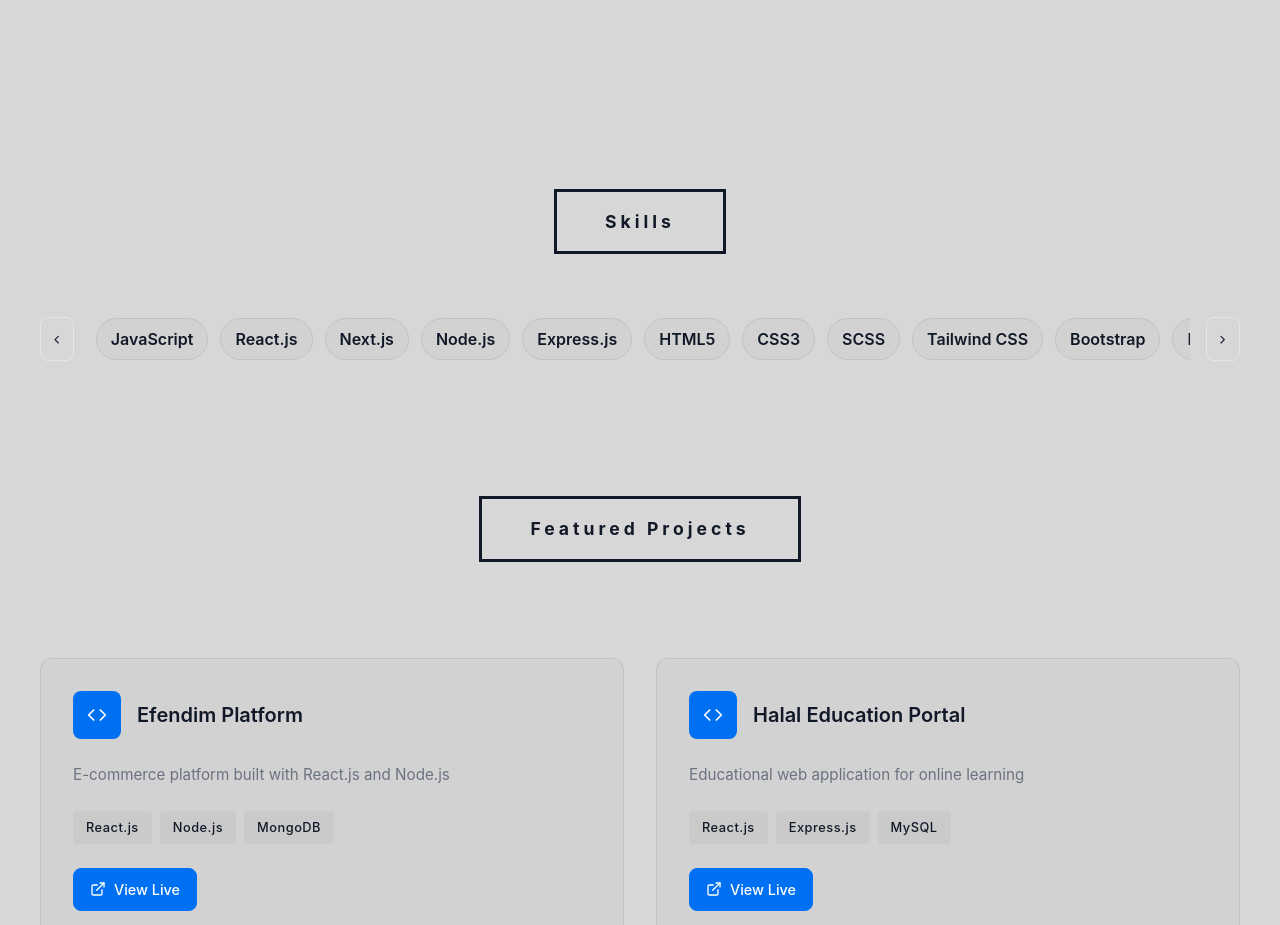
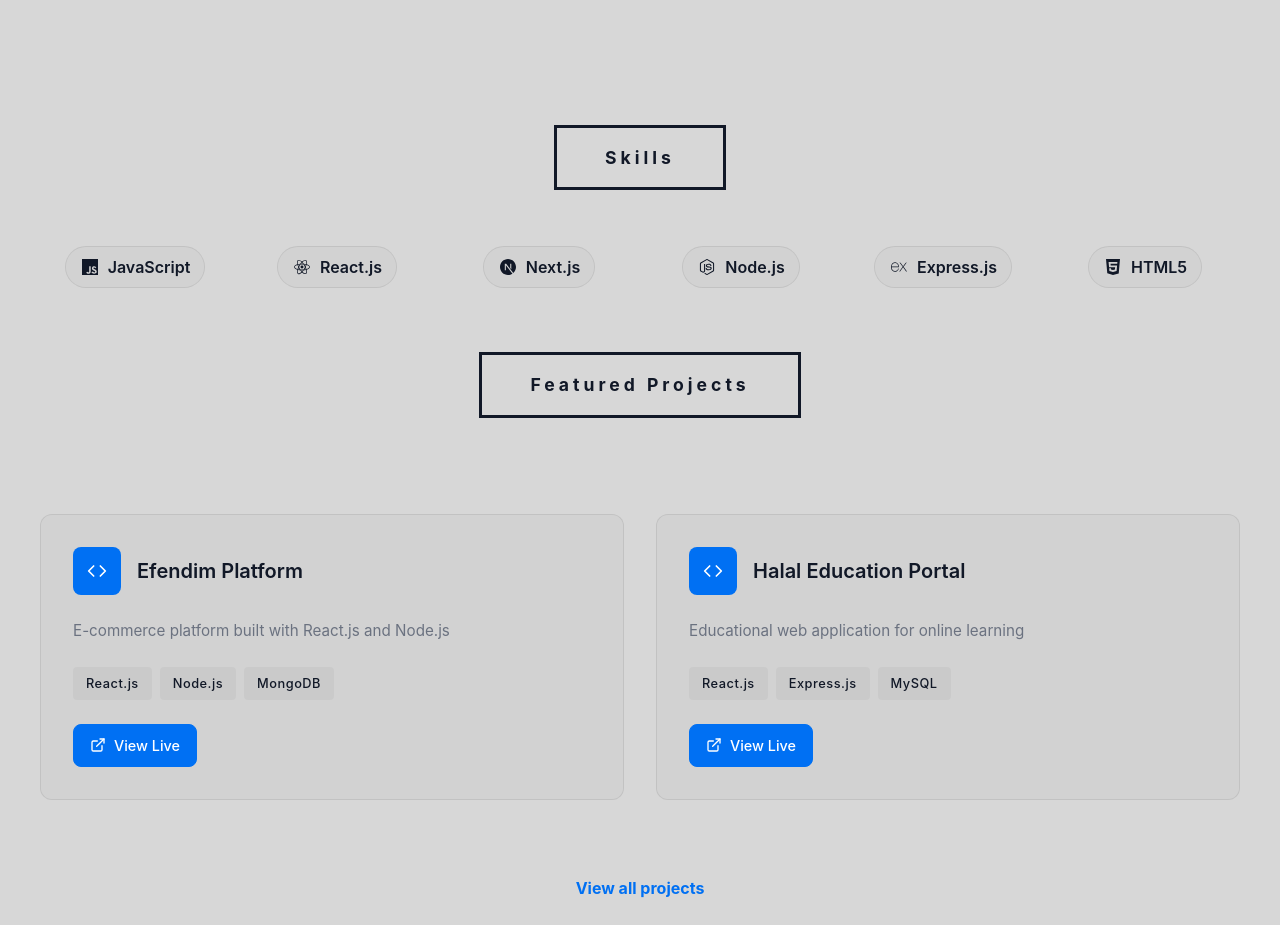
Before and after one commit to Hadi20Diab/my-portfolio, a Next.js app: page / in a window 1280 px wide. Shown: the part 1640-2565 px from the top of the page. Built offline with nearby package versions, Linux system fonts and the light colour scheme.

Commit message:
feat: integrate Swiper for SkillsSection component and update styles

```diff
--- a/package.json
+++ b/package.json
@@ -13,6 +13,7 @@
     "react": "^19.0.0",
     "react-dom": "^19.0.0",
     "react-icons": "^5.5.0",
-    "sass": "^1.97.3"
+    "sass": "^1.97.3",
+    "swiper": "^12.1.0"
   }
 }
--- a/src/components/SkillsSection/SkillsSection.jsx
+++ b/src/components/SkillsSection/SkillsSection.jsx
@@ -6,7 +6,33 @@ import { getPortfolioData } from '../../utils/data'
 import Loading from '../Loading/Loading'
 import useInView from '../../hooks/useInView'
 import TitleBox from '../TitleBox/TitleBox'
-import { FiChevronLeft, FiChevronRight } from 'react-icons/fi'
+import { FiCode } from 'react-icons/fi'
+
+// Swiper imports
+import { Swiper, SwiperSlide } from 'swiper/react'
+import { Navigation, Autoplay } from 'swiper'
+import 'swiper/css'
+import 'swiper/css/navigation'
+
+// icons for skills
+import {
+  SiJavascript,
+  SiReact,
+  SiNextdotjs,
+  SiNodedotjs,
+  SiExpress,
+  SiHtml5,
+  SiCss3,
+  SiSass,
+  SiTailwindcss,
+  SiBootstrap,
+  SiMongodb,
+  SiMysql,
+  SiGit,
+  SiGithub,
+  SiFigma,
+  SiAdobexd,
+} from 'react-icons/si'
 
 export default function SkillsSection() {
   const [data, setData] = useState(null)
@@ -26,25 +52,10 @@ export default function SkillsSection() {
     return () => { mounted = false }
   }, [inView, data])
 
-  useEffect(() => {
-    if (!autoplay || !trackRef.current) return
-    const id = setInterval(() => {
-      if (!trackRef.current) return
-      // smooth scroll by width of one chip (approx)
-      const chip = trackRef.current.querySelector('.skillChip')
-      const step = (chip ? chip.offsetWidth + 12 : 120)
-      trackRef.current.scrollBy({ left: step, behavior: 'smooth' })
-      // if reached end, go back to start
-      if (trackRef.current.scrollLeft + trackRef.current.clientWidth >= trackRef.current.scrollWidth - 10) {
-        trackRef.current.scrollTo({ left: 0, behavior: 'smooth' })
-      }
-    }, 3000)
-    return () => clearInterval(id)
-  }, [autoplay])
-
+  // We'll use Swiper for the sliding behavior (see JSX below)
   function scrollBy(step) {
     if (!trackRef.current) return
-    trackRef.current.scrollBy({ left: step, behavior: 'smooth' })
+    trackRef.current.swiper.slideNext()
   }
 
   if (!data) {
@@ -59,19 +70,63 @@ export default function SkillsSection() {
 
   const skills = data.skills.technical || []
 
+  const iconMap = {
+    javascript: SiJavascript,
+    reactjs: SiReact,
+    react: SiReact,
+    nextjs: SiNextdotjs,
+    nodejs: SiNodedotjs,
+    node: SiNodedotjs,
+    expressjs: SiExpress,
+    html5: SiHtml5,
+    css3: SiCss3,
+    scss: SiSass,
+    tailwindcss: SiTailwindcss,
+    bootstrap: SiBootstrap,
+    mongodb: SiMongodb,
+    mysql: SiMysql,
+    git: SiGit,
+    github: SiGithub,
+    figma: SiFigma,
+    adobexd: SiAdobexd,
+  }
+
+  const normalizeKey = (s) => s.toLowerCase().replace(/[^a-z0-9]/g, '')
+
   return (
     <section className="skillsSection" ref={containerRef}>
       <div className="skillsInner">
         <TitleBox><h2>Skills</h2></TitleBox>
 
         <div className="skillsControls">
-          <button aria-label="Previous" className="ctrl left" onClick={() => scrollBy(-240)}><FiChevronLeft /></button>
-          <div className="skillsTrack" ref={trackRef} onMouseEnter={() => setAutoplay(false)} onMouseLeave={() => setAutoplay(true)}>
-            {skills.map((s, i) => (
-              <div key={i} className="skillChip">{s}</div>
-            ))}
-          </div>
-          <button aria-label="Next" className="ctrl right" onClick={() => scrollBy(240)}><FiChevronRight /></button>
+          <Swiper
+            modules={[Navigation, Autoplay]}
+            navigation
+            autoplay={{ delay: 2800, disableOnInteraction: true }}
+            spaceBetween={12}
+            slidesPerView={4}
+            breakpoints={{
+              320: { slidesPerView: 2 },
+              640: { slidesPerView: 3 },
+              900: { slidesPerView: 4 },
+              1200: { slidesPerView: 6 },
+            }}
+            onSwiper={(sw) => { trackRef.current = { swiper: sw } }}
+            className="skillsSwiper"
+          >
+            {skills.map((s, i) => {
+              const key = normalizeKey(s)
+              const Icon = iconMap[key] || FiCode
+              return (
+                <SwiperSlide key={i} className="skillSlide">
+                  <div className="skillChip">
+                    <span className="skillIcon"><Icon /></span>
+                    <span className="skillLabel">{s}</span>
+                  </div>
+                </SwiperSlide>
+              )
+            })}
+          </Swiper>
         </div>
 
       </div>
--- a/src/components/SkillsSection/SkillsSection.scss
+++ b/src/components/SkillsSection/SkillsSection.scss
@@ -1,7 +1,6 @@
 @use '../../styles/variables' as vars;
 
 .skillsSection {
-  padding: vars.$space-xxl 0;
   background: transparent;
 
   .skillsInner {
@@ -12,41 +11,19 @@
   }
 
   .skillsControls {
-    display: flex;
-    align-items: center;
-    gap: vars.$space-md;
+    display: block;
     margin-top: vars.$space-lg;
   }
-
-  .ctrl {
-    background: transparent;
-    border: 1px solid var(--border);
-    color: var(--text);
-    width: 44px;
-    height: 44px;
-    border-radius: 8px;
-    display: inline-flex;
-    align-items: center;
-    justify-content: center;
-    cursor: pointer;
-    transition: background vars.$transition-fast ease, transform vars.$transition-fast ease;
-
-    &:hover { transform: translateY(-3px); background: var(--muted-bg); }
-  }
-
-  .skillsTrack {
-    display: flex;
-    gap: 12px;
-    overflow-x: auto;
-    scroll-behavior: smooth;
-    padding: 8px 6px;
-    -webkit-overflow-scrolling: touch;
-    scrollbar-width: none; /* Firefox */
-
-    &::-webkit-scrollbar { display: none; }
+  .skillsSwiper {
+    .skillSlide {
+      display: flex;
+      justify-content: center;
+    }
 
     .skillChip {
-      flex: 0 0 auto;
+      display: inline-flex;
+      align-items: center;
+      gap: 8px;
       background: var(--card-bg);
       border: 1px solid var(--card-border);
       padding: 10px 14px;
@@ -55,6 +32,14 @@
       font-weight: 600;
       white-space: nowrap;
       transition: transform vars.$transition-fast ease, background vars.$transition-fast ease;
+
+      .skillIcon {
+        display: inline-flex;
+        align-items: center;
+        justify-content: center;
+        width: 20px;
+        height: 20px;
+      }
 
       &:hover { transform: translateY(-4px); background: var(--brand); color: var(--bg); }
     }
```
Also changed, not shown: 1 other file (tests, documents, lock files or other folders).
